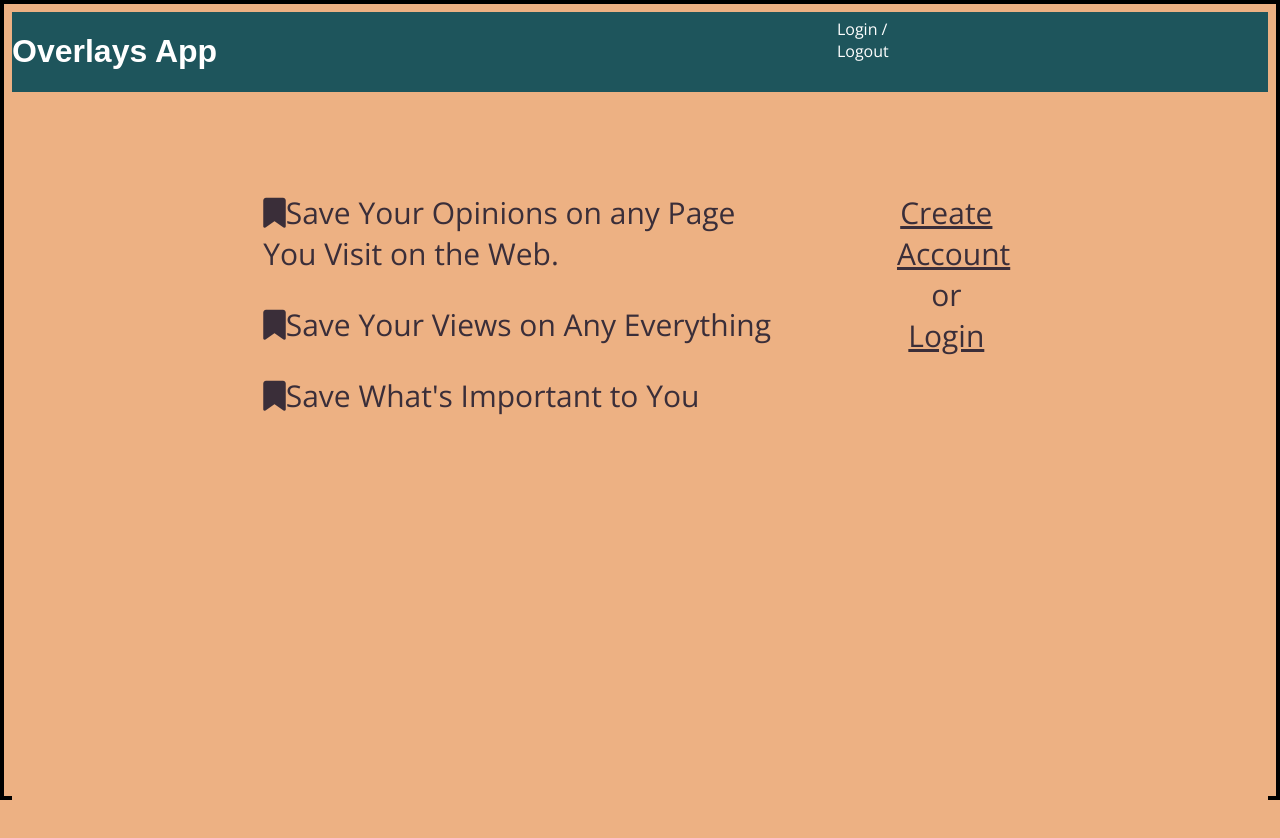
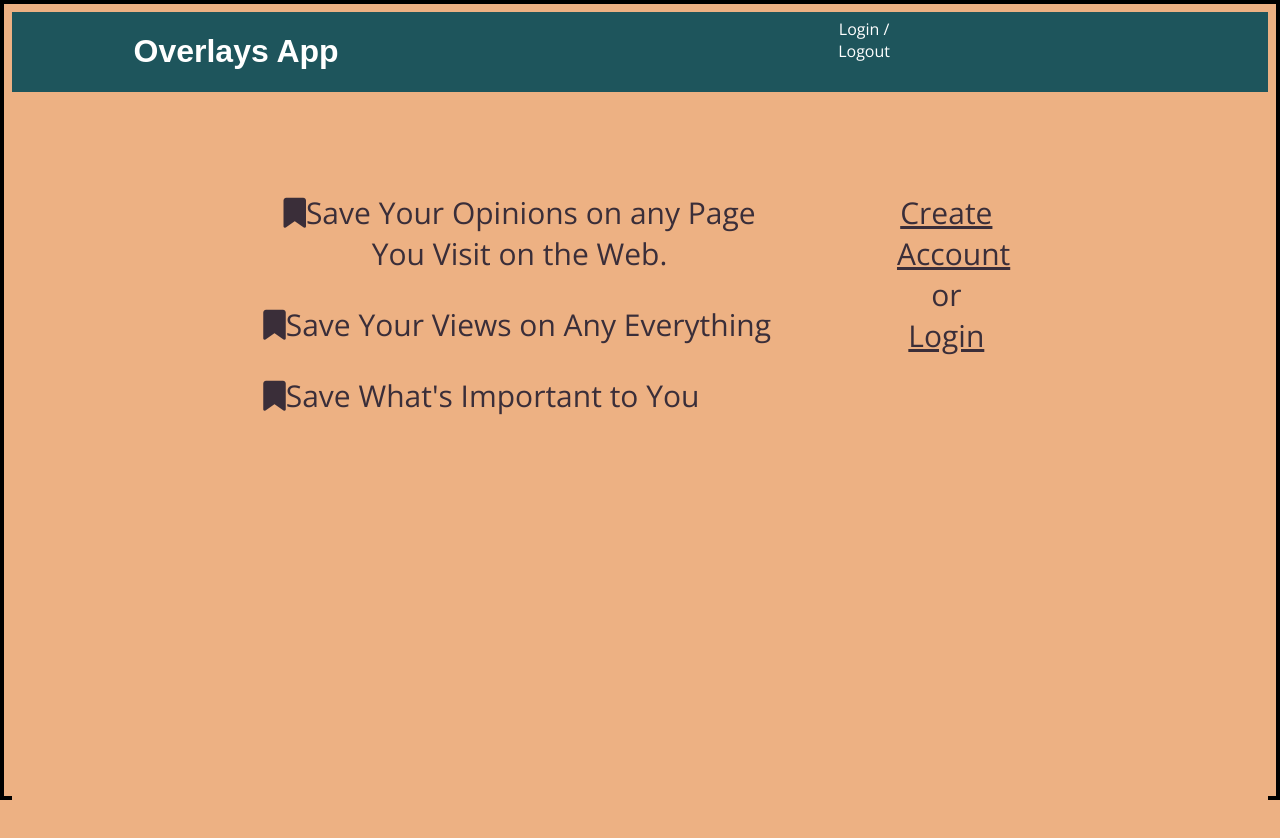
Before and after one commit to kraigwilliams/overlays-app, a React (Create React App) app: page / in a window 1280 px wide. Shown: the top 838 px of the page. Built offline with nearby package versions, Linux system fonts and the light colour scheme; a web font is replaced by a local one.

Commit message:
fix alignment

```diff
--- a/src/index.css
+++ b/src/index.css
@@ -2,7 +2,7 @@
   box-sizing: border-box;
   font-family: 'Open Sans', sans-serif;
 
-  tex-align:center;
+  text-align:center;
 
 
   /* background:#F15152; */
```
